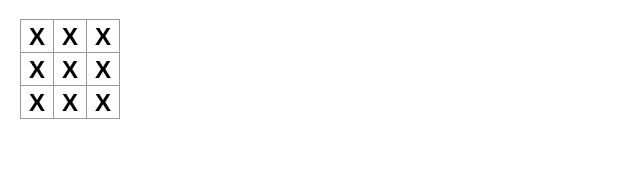
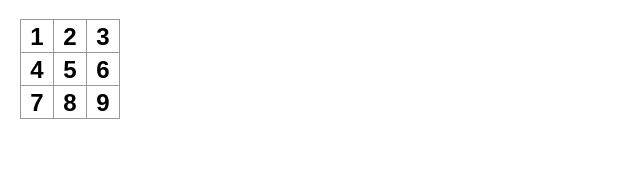
Before and after one commit to Cody-Vaughan/my-react-app, a React (Vite) app: page / in a window 1280 px wide. Shown: the top 169 px of the page, without its empty margins (0-640 px from the left). Built offline with nearby package versions, Linux system fonts and the light colour scheme.

Commit message:
changed buttons to be labeled as 1-9 instead of just being Xs

```diff
--- a/src/App.jsx
+++ b/src/App.jsx
@@ -2,19 +2,19 @@
   return(
     <>
     <div class="board-row">
-      <button className="square">X</button>
-      <button className="square">X</button>
-      <button className="square">X</button>
+      <button className="square">1</button>
+      <button className="square">2</button>
+      <button className="square">3</button>
     </div>
       <div class="board-row">
-      <button className="square">X</button>
-      <button className="square">X</button>
-      <button className="square">X</button>
+      <button className="square">4</button>
+      <button className="square">5</button>
+      <button className="square">6</button>
     </div>
       <div class="board-row">
-      <button className="square">X</button>
-      <button className="square">X</button>
-      <button className="square">X</button>
+      <button className="square">7</button>
+      <button className="square">8</button>
+      <button className="square">9</button>
     </div>
     </>
 
```
